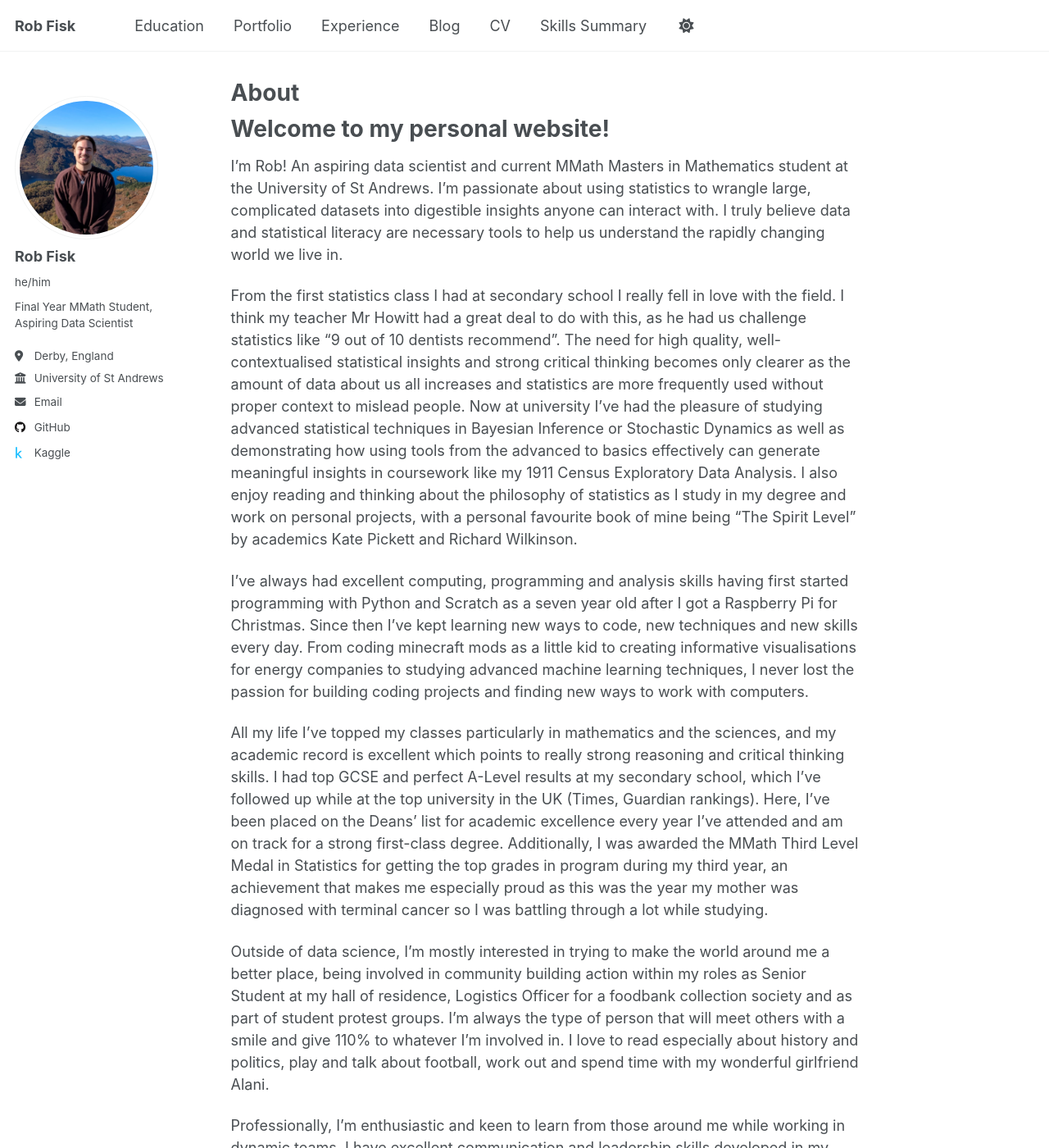
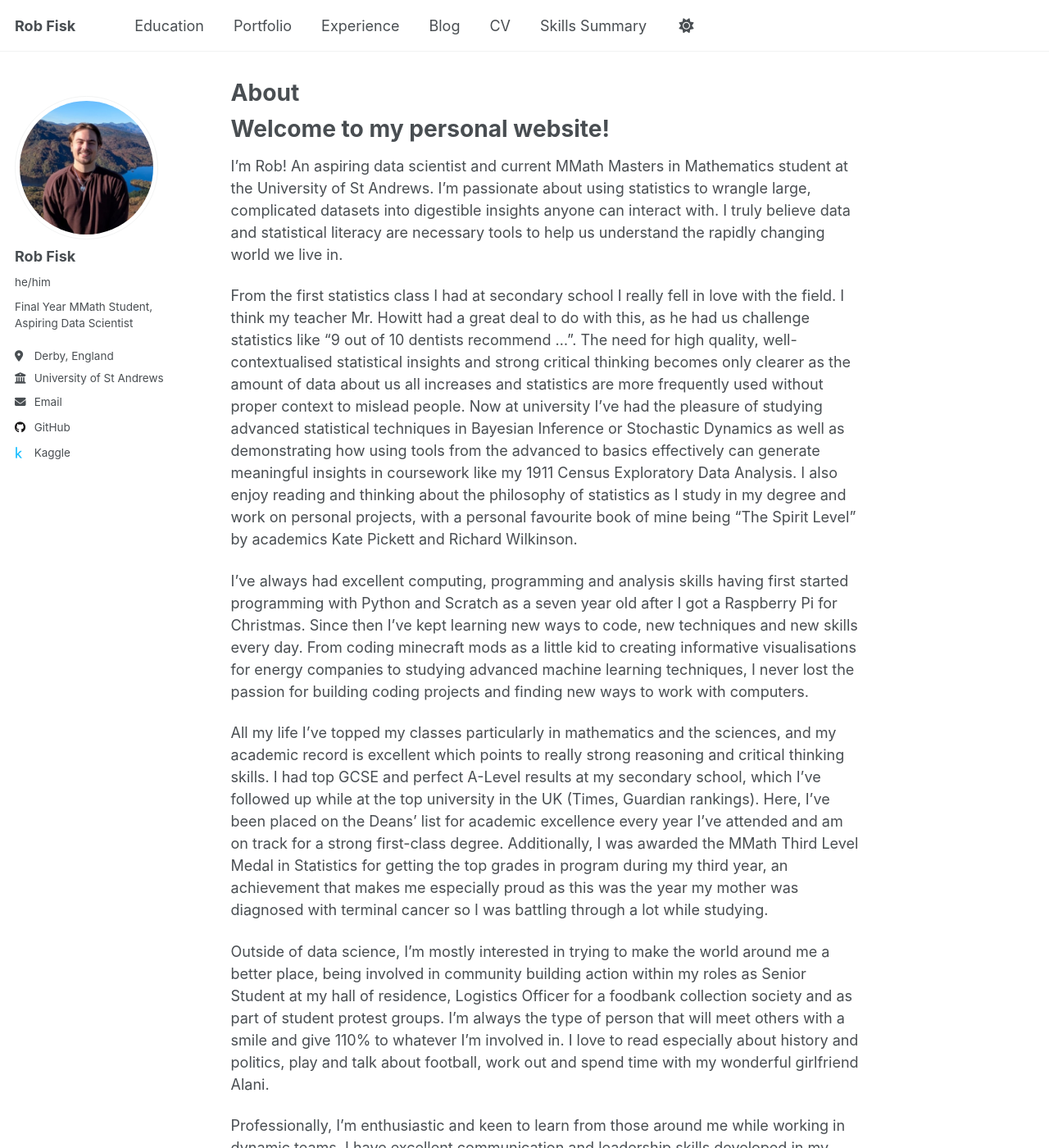
Before and after one commit to RobFisk/robfisk.github.io, a Jekyll site: the page built from _pages/about.md, in a window 1280 px wide and 1400 px high. Shown: the whole window at 82% size. Built offline with Jekyll 4.4.1, drawn with Linux system fonts in a browser that asks for light colours; a script that is not in the unit is left out; some of the changed text lies outside the part shown.

```diff
--- a/_pages/about.md
+++ b/_pages/about.md
@@ -11,7 +11,7 @@ Welcome to my personal website!
 ======
 I’m Rob! An aspiring data scientist and current MMath Masters in Mathematics student at the University of St Andrews. I’m passionate about using statistics to wrangle large, complicated datasets into digestible insights anyone can interact with. I truly believe data and statistical literacy are necessary tools to help us understand the rapidly changing world we live in.
 
-From the first statistics class I had at secondary school I really fell in love with the field. I think my teacher Mr Howitt had a great deal to do with this, as he had us challenge statistics like “9 out of 10 dentists recommend”. The need for high quality, well-contextualised statistical insights and strong critical thinking becomes only clearer as the amount of data about us all increases and statistics are more frequently used without proper context to mislead people. Now at university I’ve had the pleasure of studying advanced statistical techniques in Bayesian Inference or Stochastic Dynamics as well as demonstrating how using tools from the advanced to basics effectively can generate meaningful insights in coursework like my 1911 Census Exploratory Data Analysis. I also enjoy reading and thinking about the philosophy of statistics as I study in my degree and work on personal projects, with a personal favourite book of mine being “The Spirit Level” by academics Kate Pickett and Richard Wilkinson.
+From the first statistics class I had at secondary school I really fell in love with the field. I think my teacher Mr. Howitt had a great deal to do with this, as he had us challenge statistics like “9 out of 10 dentists recommend ...”. The need for high quality, well-contextualised statistical insights and strong critical thinking becomes only clearer as the amount of data about us all increases and statistics are more frequently used without proper context to mislead people. Now at university I’ve had the pleasure of studying advanced statistical techniques in Bayesian Inference or Stochastic Dynamics as well as demonstrating how using tools from the advanced to basics effectively can generate meaningful insights in coursework like my 1911 Census Exploratory Data Analysis. I also enjoy reading and thinking about the philosophy of statistics as I study in my degree and work on personal projects, with a personal favourite book of mine being “The Spirit Level” by academics Kate Pickett and Richard Wilkinson.
 
 I’ve always had excellent computing, programming and analysis skills having first started programming with Python and Scratch as a seven year old after I got a Raspberry Pi for Christmas. Since then I’ve kept learning new ways to code, new techniques and new skills every day. From coding minecraft mods as a little kid to creating informative visualisations for energy companies to studying advanced machine learning techniques, I never lost the passion for building coding projects and finding new ways to work with computers.
 
```
Also changed, not shown: other parts of _pages/about.md (+1 -1 lines), images/profile.png.
